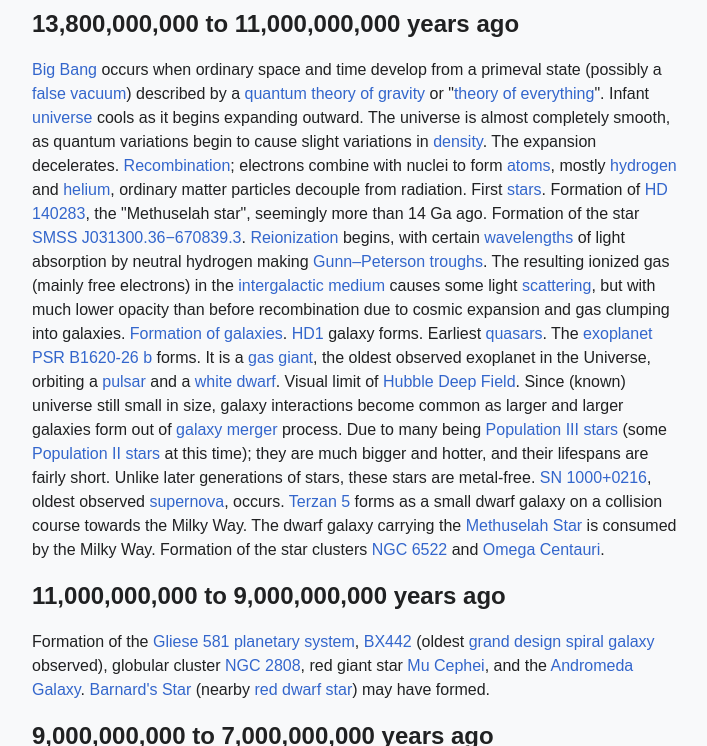
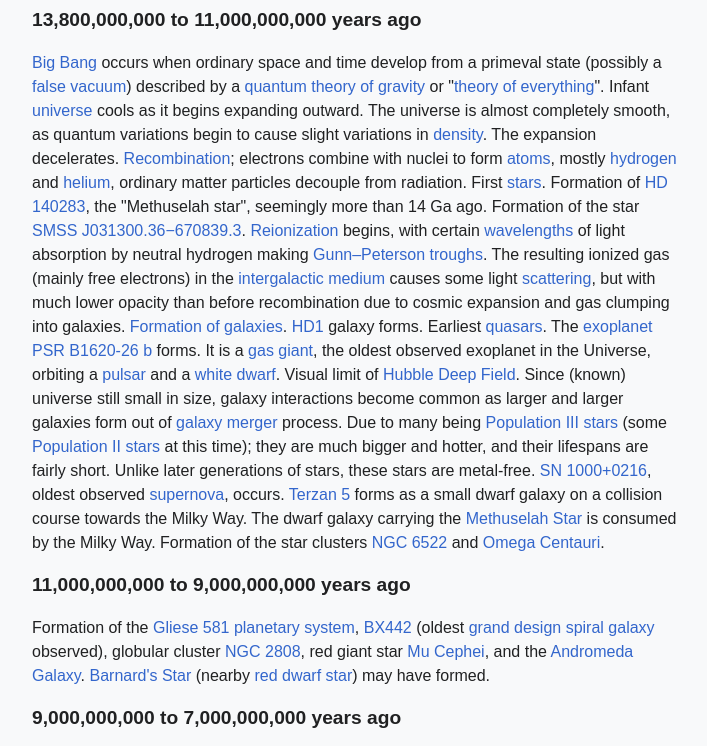
Before and after one commit to victorpoughon/detailed-logarithmic-timeline, a website: page index.html in a window 1280 px wide. Shown: the part 248-994 px from the top of the page, without its empty margins (283-990 px from the left). Drawn offline with Linux system fonts and the light colour scheme; files whose address does not match are found by name.

Commit message:
style font size

```diff
--- a/style.css
+++ b/style.css
@@ -18,6 +18,11 @@ body {
 
 h1 {
     margin-top: 2rem;
+    font-size: 2rem;
+}
+
+h2 {
+    font-size: 1.2rem;
 }
 
 h1, h2, h3, h4, h5, h6 {
```
